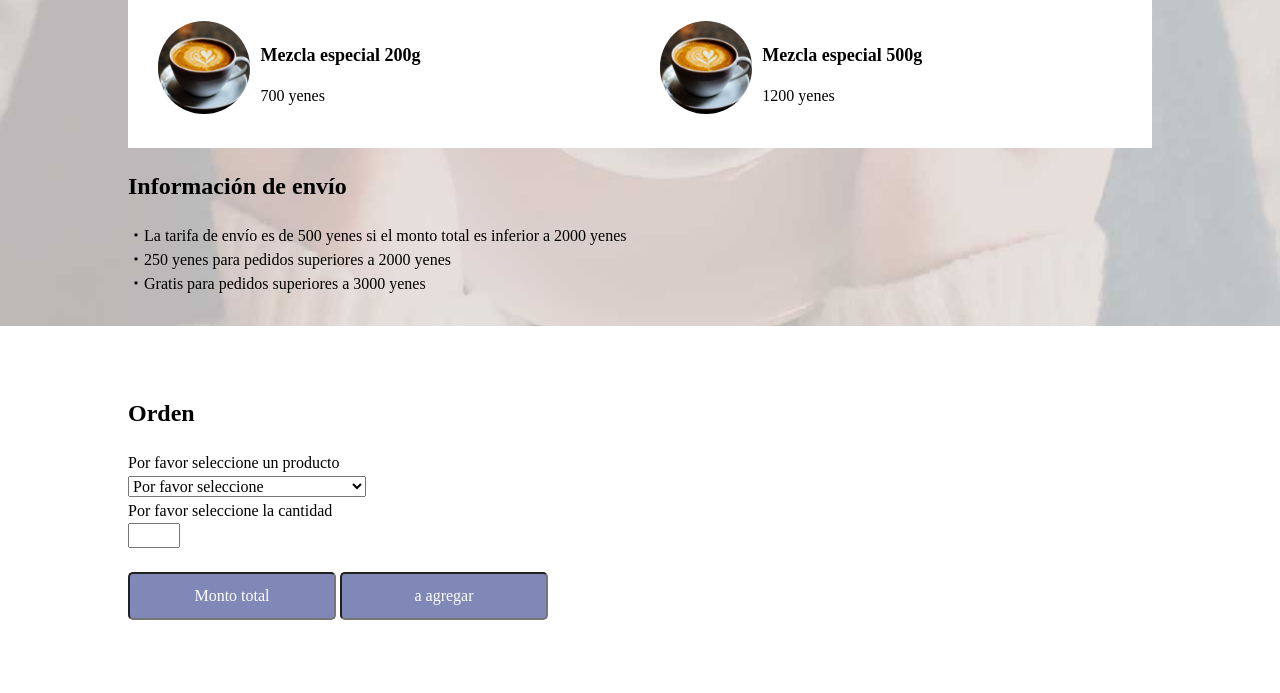
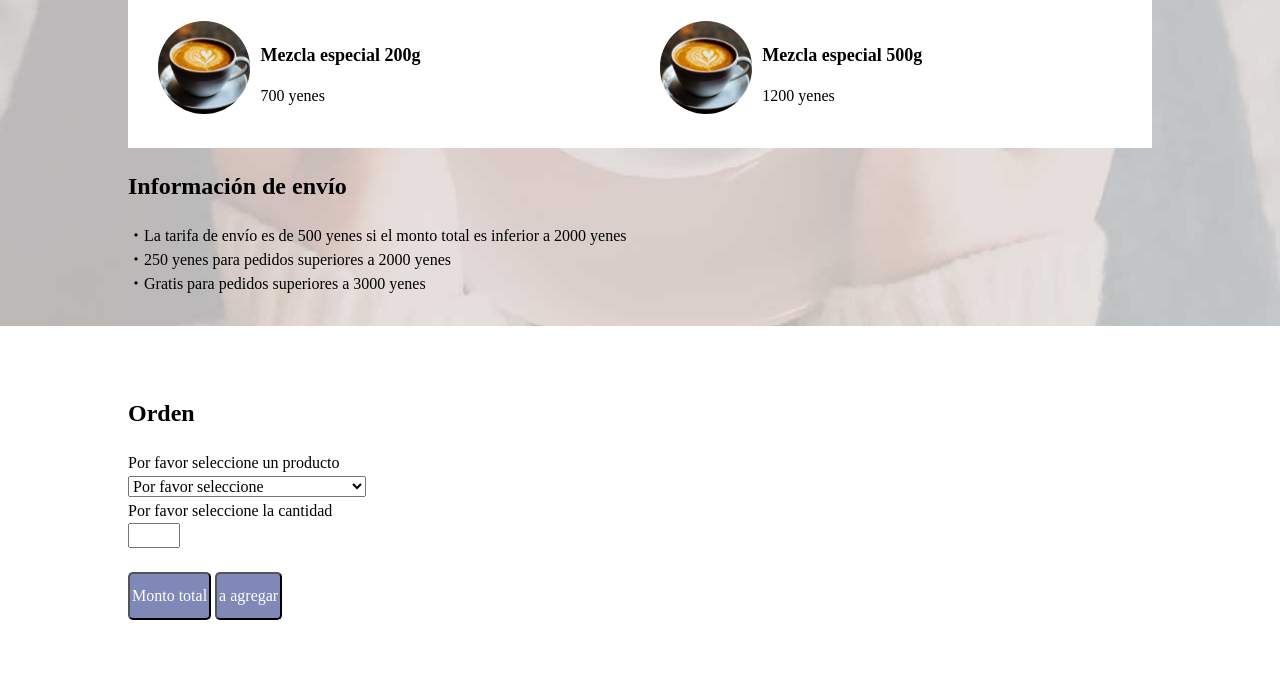
Before and after one commit to Kathgroos/semana3, a plain HTML site: page JavaScrpt_sample/index.html in a window 1280 px wide. Shown: the part 499-1192 px from the top of the page. Drawn offline with Linux system fonts and the light colour scheme.

Commit message:
Update index.html

```diff
--- a/JavaScrpt_sample/index.html
+++ b/JavaScrpt_sample/index.html
@@ -89,8 +89,8 @@
                 <input type="number" min="1" max="5" id="number" required>
             </div>
             <br>
-            <input tyle="button" class="btn" value= "Monto total"  onclick= "calc()">
-            <input tyle="button" class="btn" value="a agregar" onclick="add()">
+            <input type="button" class="btn" value= "Monto total"  onclick= "calc()">
+            <input type="button" class="btn" value="a agregar" onclick="add()">
         </form>
     </section>
     <footer class="footer">
@@ -114,6 +114,7 @@
         </nav>
         <p class="footer_right">© DIVIC Corp. ALL RIGHTS RESERVED.</p>
     </footer>
+        <script src="./javascripts/sale.js"></script>
 </body>
 
 </html>
```
